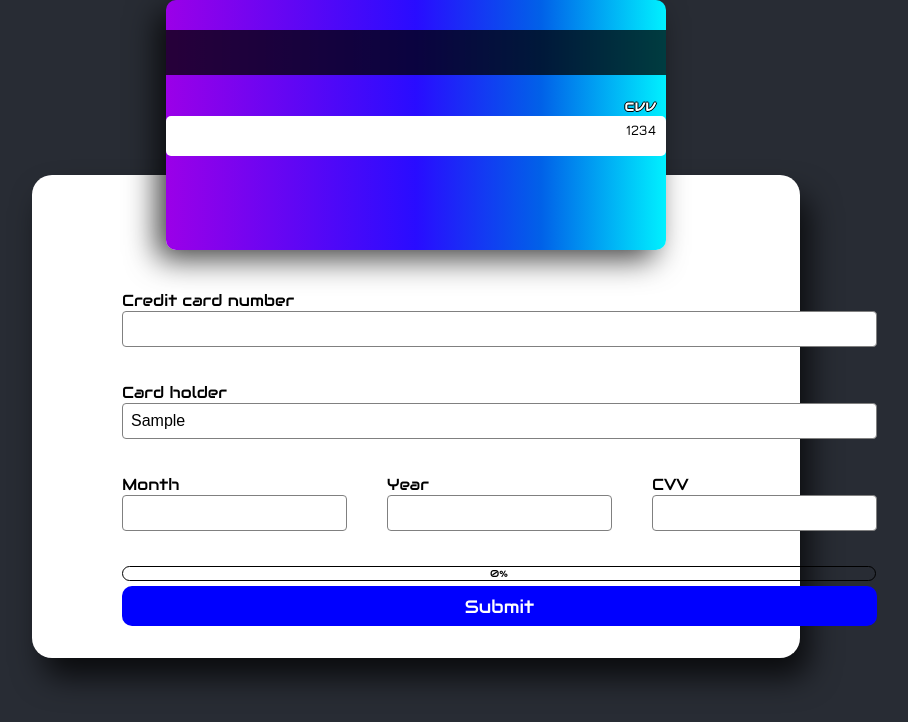
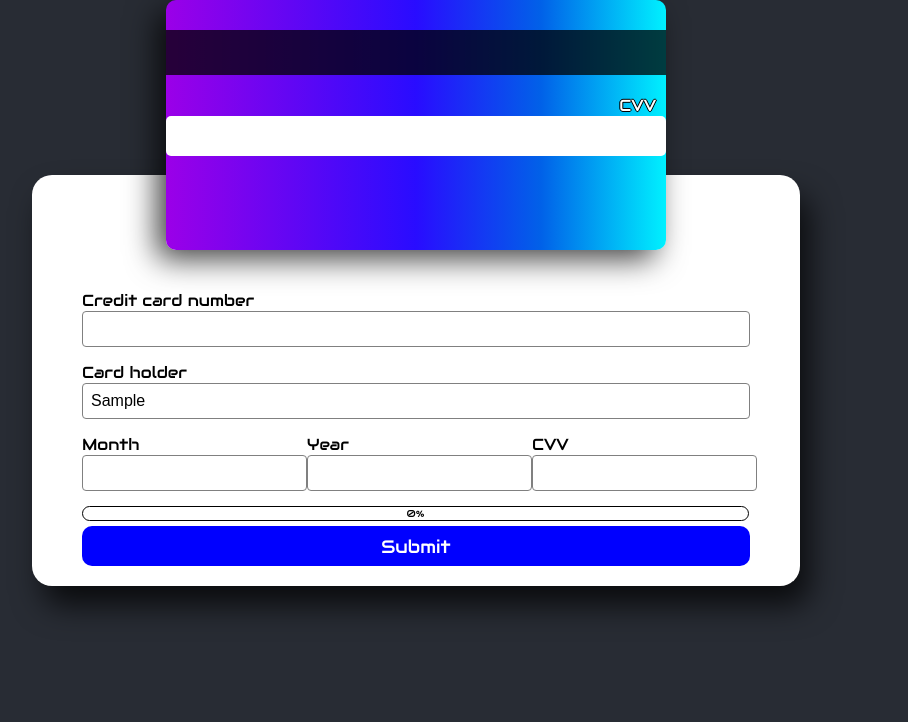
Before and after one commit to Seam7/credit-card-form, a React (Create React App) app: page / in a window 1280 px wide. Both pictures are taken after typing "Sample", "Sample", "Sample", "Sample", "Sample" into the empty fields and a click on the button "Submit". Shown: the top 722 px of the page, without its empty margins (224-1132 px from the left). Built offline with nearby package versions, Linux system fonts and the light colour scheme.

Commit message:
Add animations to card holder and cvv

```diff
--- a/src/components/CreditCardForm.css
+++ b/src/components/CreditCardForm.css
@@ -7,14 +7,32 @@
     position: absolute;
     top: 175px;
     z-index: 0;
+    display: flex;
+    flex-direction: column;
+}
+
+.credit-card-form2 {
+    background-color: white;
+    border-radius: 20px;
+    box-shadow: 10px 20px 31px -1px rgba(0,0,0,0.75);
+    width: 60%;
+    padding: calc(40px + 250px - 175px) 50px 20px; /* calc comes from 40px of top space, 250px from the card space and 175px the top from the positioning */
+    position: absolute;
+    top: 175px;
+    z-index: 0;
     display: grid;
-    grid-template-columns: repeat(5, 1fr);
-    grid-template-rows: repeat(4, 1fr);
+    grid-template-columns: repeat(5, 20%);
+    grid-template-rows: repeat(4, 25%);
     grid-column-gap: 40px;
     grid-row-gap: 20px;
 }
 
-.credit-card-form__number {
+.credit-card-form__row {
+    display: flex;
+    justify-content: space-around;
+}
+
+/* .credit-card-form__number {
     grid-area: 1 / 2 / 2 / 5;
 }
 
@@ -36,7 +54,7 @@
 
 .credit-card-form__submit {
     grid-area: 4 / 2 / 5 / 5;
-}
+} */
 
 .credit-card-form-submit__progress-bar {
     height: 15px;
--- a/src/components/CreditCardForm.jsx
+++ b/src/components/CreditCardForm.jsx
@@ -53,6 +53,7 @@ const CreditCardForm = ({ formState, setFormState, setFocused }) => {
           onFocus={setFocused}
         />
       </div>
+      <div className="credit-card-form__row">
         <div className="credit-card-form__exp-month">
           <CCInput
             name="cc-exp-month"
@@ -83,6 +84,7 @@ const CreditCardForm = ({ formState, setFormState, setFocused }) => {
             onFocus={setFocused}
           />
         </div>
+      </div>
       <div className="credit-card-form__submit">
         <div className="credit-card-form-submit__progress-bar">0%</div>
         <button className="credit-card-form-submit__button">Submit</button>
--- a/src/components/CreditCardView.css
+++ b/src/components/CreditCardView.css
@@ -114,6 +114,14 @@
   font-weight: bold;
 }
 
+.credit-card-view-info-block-content__name {
+  display: inline-block;
+}
+
+.card-view-back-cvv__number {
+  font-size: 21px;
+}
+
 @media (max-width: 720px) {
   .credit-card-view {
     width: 100%;
--- a/src/components/CreditCardView.jsx
+++ b/src/components/CreditCardView.jsx
@@ -67,7 +67,28 @@ const CreditCardView = ({ state, focused }) => {
         <div className="credit-card-view__info">
           <div className="credit-card-view-info__block">
             <div className="credit-card-view-info-block__title">Card Holder</div>
-            <div className="credit-card-view-info-block__content">FULL NAME</div>
+            <div className="credit-card-view-info-block__content">
+              {state.holder.length > 0 ? (
+              <AnimatePresence initial={false}>
+                    {state.holder.split('').map((character, i) => (
+                      <motion.span
+                        className="credit-card-view-info-block-content__name"
+                        key={`${character}-${i}`}
+                        initial={{opacity: 0, y:-5, x: 10 }}
+                        animate={{ opacity: 1, y: 0, x: 0}}
+                        exit={{ opacity: 0, y:5, x: 0 }}
+                        transition={{ duration: 0.2 }}
+                      >
+                        {character}
+                      </motion.span>
+                  ))}
+              </AnimatePresence>
+              ) : (
+                <div>
+                  FULL NAME
+                </div>
+              )}
+            </div>
           </div>
           <div className="credit-card-view-info__block">
             <div className="credit-card-view-info-block__title">Expires</div>
@@ -78,8 +99,23 @@ const CreditCardView = ({ state, focused }) => {
       <div className="credit-card-view__face credit-card-view__back">
         <div className="card-view-back__magnet-line" />
         <div className="card-view-back__cvv">
-          <label className="card-view-back-cvv__label">cvv</label>
-          <div className="card-view-back-cvv__line">1234</div>
+          <label className="card-view-back-cvv__label">CVV</label>
+          <div className="card-view-back-cvv__line">
+            <AnimatePresence initial={false}>
+              {state.cvv.split('').map((character, i) => (
+                <motion.span
+                  className='card-view-back-cvv__number'
+                  key={`${character}-${i}`}
+                  initial={{ opacity: 0 }}
+                  animate={{ opacity: 1 }}
+                  exit={{ opacity: 0 }}
+                  transition={{ duration: 0.5 }}
+                >
+                  *
+                </motion.span>
+              ))}
+            </AnimatePresence>
+          </div>
         </div>
       </div>
     </motion.div>
```
Lines whose indentation alone changed are shown as unchanged.
